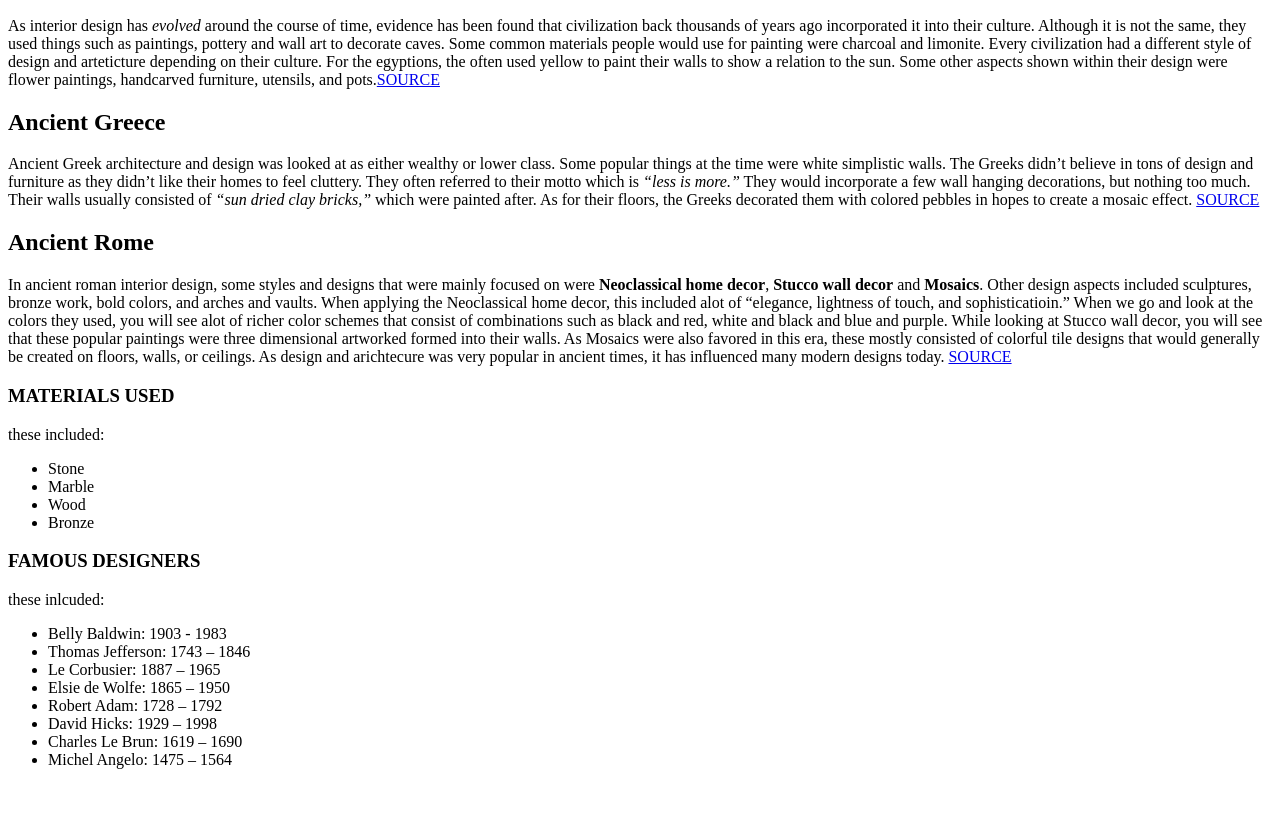
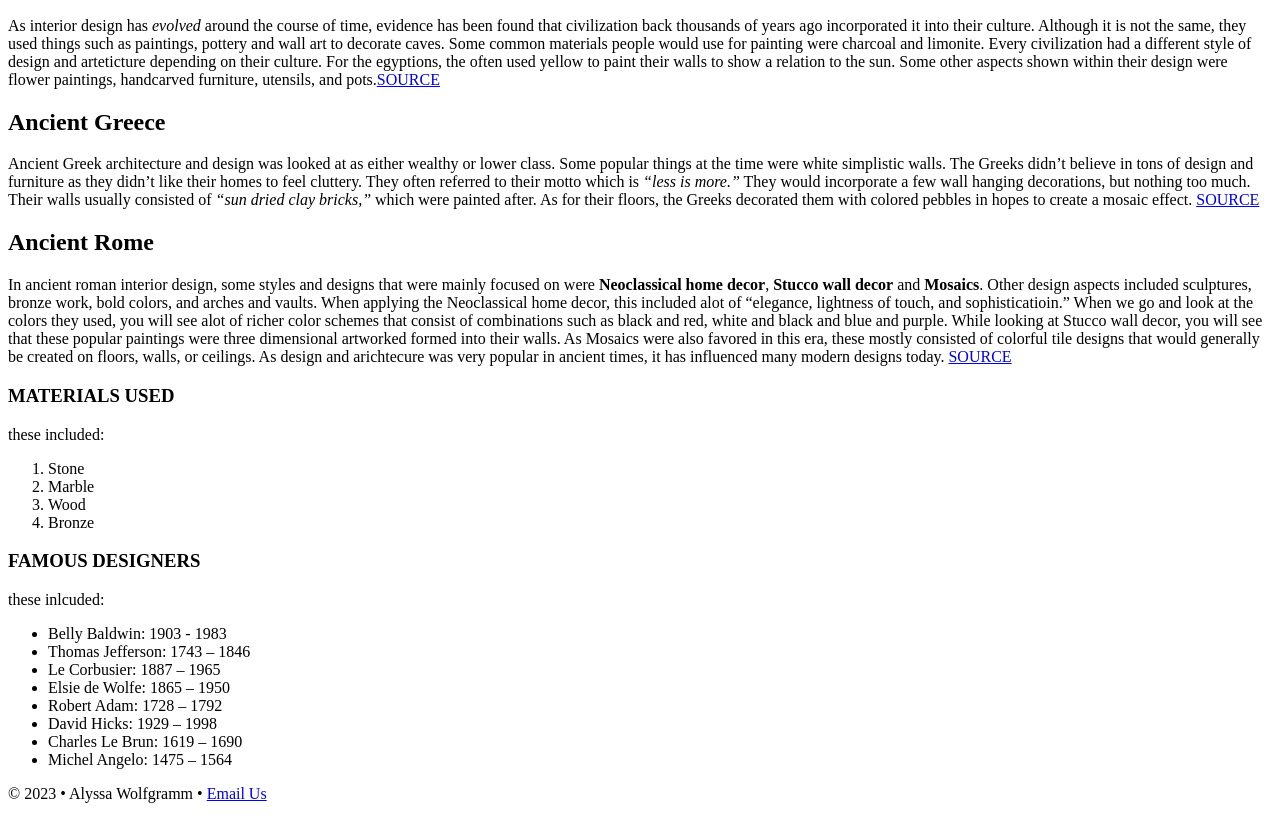
Before and after one commit to alyssawol/dwdd1600, a plain HTML site: page 03hand-coding/index.html in a window 1280 px wide. Shown: the part 260-1079 px from the top of the page. Before the commit the page ends 1045 px from the top, so only its background shows below. Drawn offline with Linux system fonts and the light colour scheme.

Commit message:
upload changes

```diff
--- a/03hand-coding/index.html
+++ b/03hand-coding/index.html
@@ -32,16 +32,16 @@
         <p>Ancient Greek architecture and design was looked at as either wealthy or lower class. Some popular things at the time were white simplistic walls. The Greeks didn’t believe in tons of design and furniture as they didn’t like their homes to feel cluttery. They often referred to their motto which is <em>“less is more.”</em> They would incorporate a few wall hanging decorations, but nothing too much. Their walls usually consisted of <em>“sun dried clay bricks,”</em> which were painted after. As for their floors, the Greeks decorated them with colored pebbles in hopes to create a mosaic effect. <a href="https://www.metropolitanme.com/en/blog/interior-design-style/309-design-history-ancient-greece-part4-domestic-buildings-and-greek-furnishings.html#:~:text=Internal%20decorations%20in%20the%20classical,red%20with%20yellow%20and%20white" target="_blank" rel="nofollow">SOURCE</a> </p>
 
         <h2>Ancient Rome</h2>
-        <p>In ancient roman interior design, some styles and designs that were mainly focused on were <strong>Neoclassical home decor</strong>, <strong>Stucco wall decor</strong> and<strong> Mosaics</strong>. Other design aspects included sculptures, bronze work, bold colors, and arches and vaults.  When applying the Neoclassical home decor, this included alot of “elegance, lightness of touch, and sophisticatioin.” When we go and look at the colors they used, you will see alot of richer color schemes that consist of combinations such as black and red, white and black and blue and purple. While looking at Stucco wall decor, you will see that these popular paintings were three dimensional artworked formed into their walls. As Mosaics were also favored in this era, these mostly consisted of colorful tile designs that would generally be created on floors, walls, or ceilings.  As design and arichtecure was very popular in ancient times, it has influenced many modern designs today. <a href="https://thelocalflea.com/a/blog/roman-home-decor-style-guide#:~:text=Romans%20adorned%20their%20homes%20with,modern%20styles%20throughout%20the%20ages">SOURCE</a></p>
+        <p>In ancient roman interior design, some styles and designs that were mainly focused on were <strong>Neoclassical home decor</strong>, <strong>Stucco wall decor</strong> and<strong> Mosaics</strong>. Other design aspects included sculptures, bronze work, bold colors, and arches and vaults.  When applying the Neoclassical home decor, this included alot of “elegance, lightness of touch, and sophisticatioin.” When we go and look at the colors they used, you will see alot of richer color schemes that consist of combinations such as black and red, white and black and blue and purple. While looking at Stucco wall decor, you will see that these popular paintings were three dimensional artworked formed into their walls. As Mosaics were also favored in this era, these mostly consisted of colorful tile designs that would generally be created on floors, walls, or ceilings.  As design and arichtecure was very popular in ancient times, it has influenced many modern designs today. <a href="https://thelocalflea.com/a/blog/roman-home-decor-style-guide#:~:text=Romans%20adorned%20their%20homes%20with,modern%20styles%20throughout%20the%20ages" target="_blank" rel="nofollow">SOURCE</a></p>
 
         <h3>MATERIALS USED</h3>
         <p>these included: </p>
-        <ul>
+        <ol>
             <li>Stone</li>
             <li>Marble</li>
             <li>Wood</li>
             <li>Bronze</li>
-        </ul>
+        </ol>
 
         <h3>FAMOUS DESIGNERS</h3>
         <p>these inlcuded: </p>
@@ -59,7 +59,7 @@
         </main>
 
         <footer>
-
+        <p>&copy; 2023 &bull; Alyssa Wolfgramm &bull; <a href="mailto:alyssawolfgramm@gmail.com">Email Us</a></p>
         </footer>
     </body>
 </html>
```
